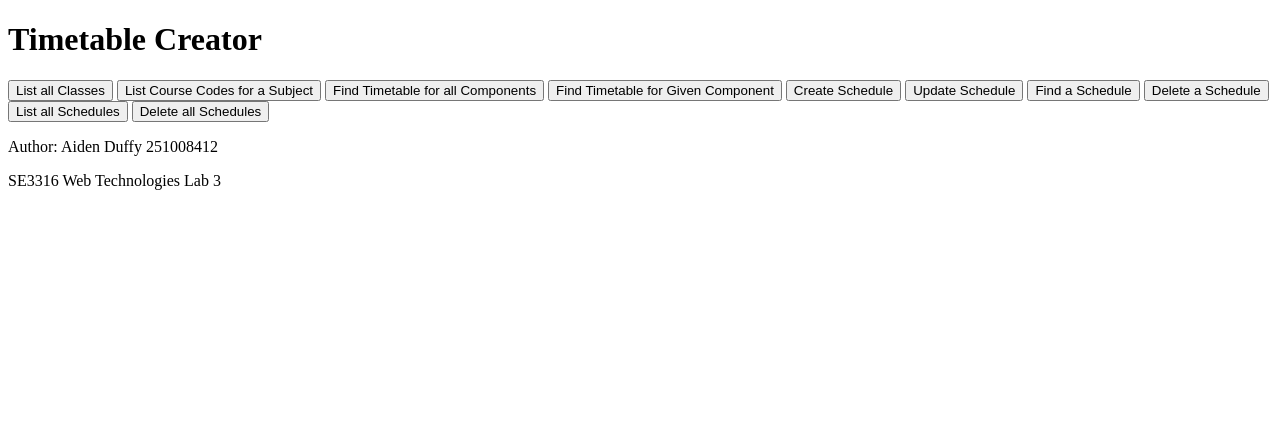
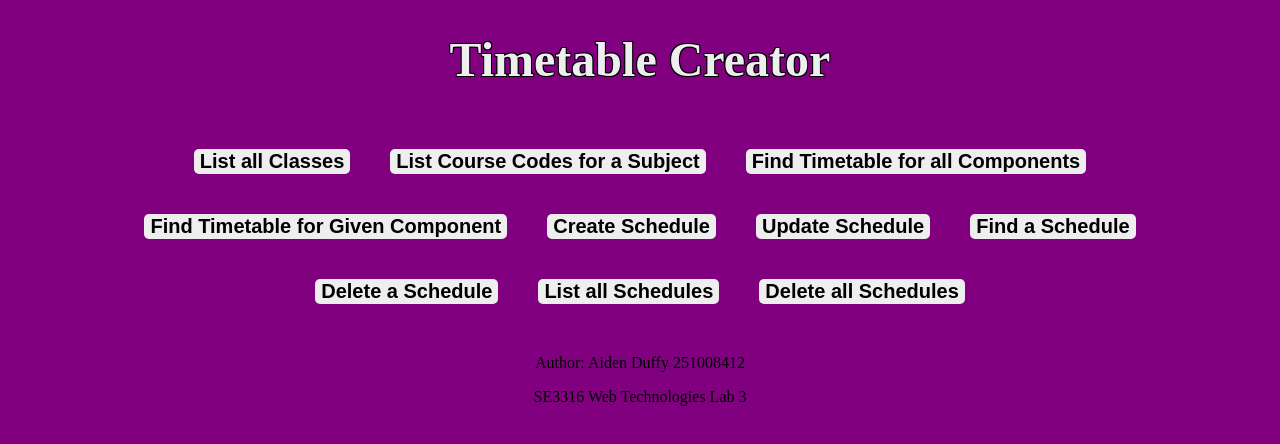
Before and after one commit to a-duffy12/se3316-aduffy22-lab3, a website: page static/index.html in a window 1280 px wide. Drawn offline with Linux system fonts and the light colour scheme.

Commit message:
[Feat] Added styling to front end
+ Added various bits of styling to the front end, including a background color, list of buttons, and font changes

```diff
--- a/static/index.html
+++ b/static/index.html
@@ -12,16 +12,38 @@
         <h1 class="page-title">Timetable Creator</h1>
     </header>
 
+    <ul id="button-list">
+        <li>
             <button id="buttonQ1">List all Classes</button>
+        </li>
+        <li>
             <button id="buttonQ2">List Course Codes for a Subject</button>
+        </li>
+        <li>
             <button id="buttonQ3a">Find Timetable for all Components</button>
+        </li>
+        <li>
             <button id="buttonQ3b">Find Timetable for Given Component</button>
+        </li>
+        <li>
             <button id="buttonQ4">Create Schedule</button>
+        </li>
+        <li>
             <button id="buttonQ5">Update Schedule</button>
+        </li>
+        <li>
             <button id="buttonQ6">Find a Schedule</button>
+        </li>
+        <li>
             <button id="buttonQ7">Delete a Schedule</button>
+        </li>
+        <li>
             <button id="buttonQ8">List all Schedules</button>
+        </li>
+        <li>
             <button id="buttonQ9">Delete all Schedules</button>
+        </li>
+    </ul>
 
     <div id="output"></div>
 
--- a/static/style.css
+++ b/static/style.css
@@ -0,0 +1,46 @@
+header {
+    color: #eeeeee;
+    text-align: center;
+}
+
+header h1 {
+    font-size: 48px;
+    text-shadow: /* give the text an outline */
+		-1px -1px 0 #000000,
+		1px -1px 0 #000000,
+		-1px 1px 0 #000000,
+		1px 1px 0 #000000;
+}
+
+body {
+    background-color: #800080;
+}
+
+#button-list {
+    list-style-type: none;
+    padding: 10px 80px 10px 80px;
+    display: flex;
+    flex-wrap: wrap;
+    align-items: flex-start;
+    justify-content: center;
+}
+
+#button-list li {
+    margin: 20px;
+}
+
+#button-list li button {
+    background-color: #eeeeee;
+    border: none;
+    border-radius: 5px;
+    font-weight: bold;
+    font-size: 20px;
+}
+
+#output {
+    margin: 20px;
+}
+
+footer {
+    text-align: center;
+}
```
Lines whose indentation alone changed are shown as unchanged.
